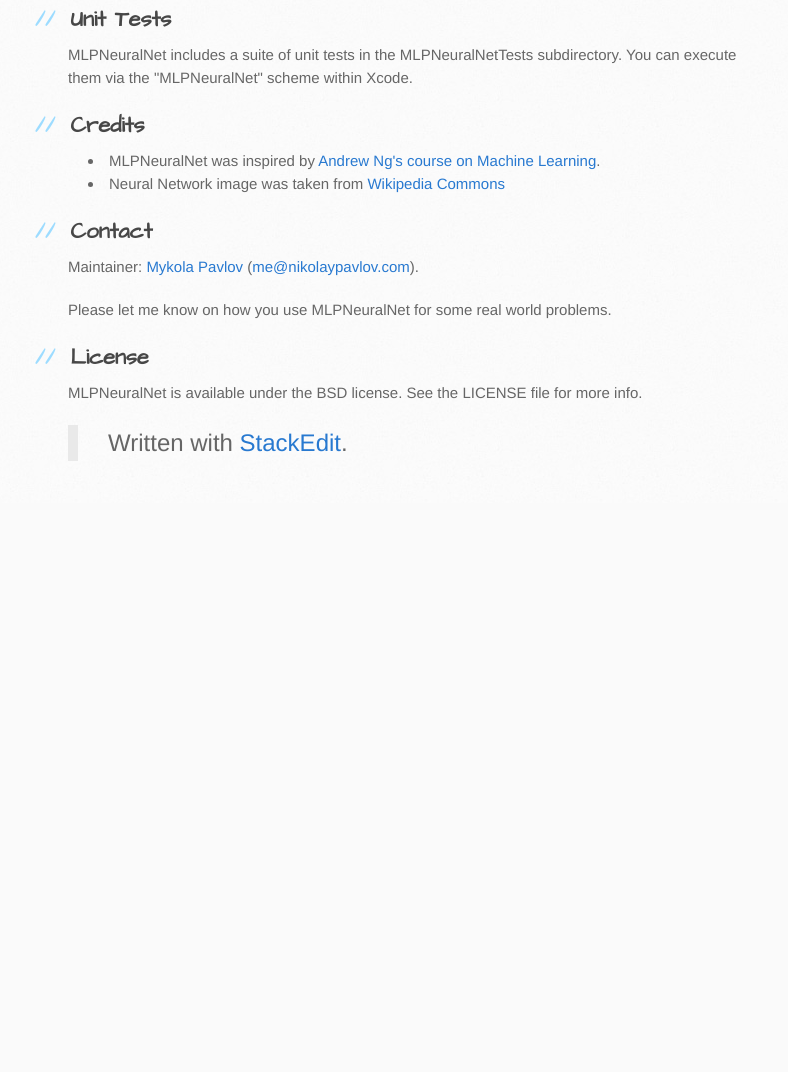
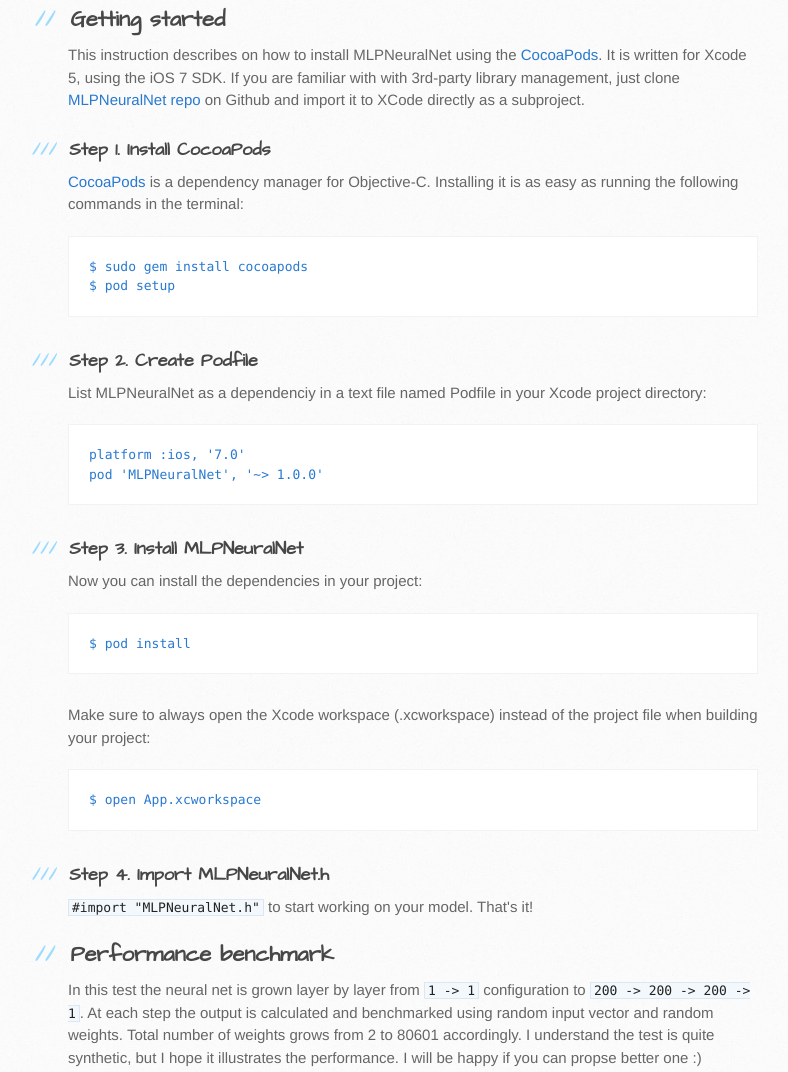
Before and after one commit to nikolaypavlov/MLPNeuralNet, a plain HTML site: page index.html in a window 1280 px wide. Shown: the part 2126-3198 px from the top of the page, without its empty margins (102-890 px from the left). Before the commit the page ends 2629 px from the top, so only its background shows below. Drawn offline with Linux system fonts and the light colour scheme.

Commit message:
Create gh-pages branch via GitHub

```diff
--- a/index.html
+++ b/index.html
@@ -113,6 +113,55 @@
 </pre></div>
 
 <h2>
+<a name="getting-started" class="anchor" href="#getting-started"><span class="octicon octicon-link"></span></a>Getting started</h2>
+
+<p>This instruction describes on how to install MLPNeuralNet using the <a href="http://cocoapods.org/">CocoaPods</a>. It is written for Xcode 5, using the iOS 7 SDK. If you are familiar with with 3rd-party library management, just clone <a href="https://github.com/nikolaypavlov/MLPNeuralNet">MLPNeuralNet repo</a> on Github and import it to XCode directly as a subproject.</p>
+
+<h3>
+<a name="step-1-install-cocoapods" class="anchor" href="#step-1-install-cocoapods"><span class="octicon octicon-link"></span></a>Step 1. Install CocoaPods</h3>
+
+<p><a href="http://cocoapods.org/">CocoaPods</a> is a dependency manager for Objective-C. Installing it is as easy as running the following commands in the terminal:</p>
+
+<pre><code>$ sudo gem install cocoapods
+$ pod setup
+</code></pre>
+
+<h3>
+<a name="step-2-create-podfile" class="anchor" href="#step-2-create-podfile"><span class="octicon octicon-link"></span></a>Step 2. Create Podfile</h3>
+
+<p>List MLPNeuralNet as a dependenciy in a text file named Podfile in your Xcode project directory:</p>
+
+<pre><code>platform :ios, '7.0'
+pod 'MLPNeuralNet', '~&gt; 1.0.0'
+</code></pre>
+
+<h3>
+<a name="step-3-install-mlpneuralnet" class="anchor" href="#step-3-install-mlpneuralnet"><span class="octicon octicon-link"></span></a>Step 3. Install MLPNeuralNet</h3>
+
+<p>Now you can install the dependencies in your project:</p>
+
+<pre><code>$ pod install
+</code></pre>
+
+<p>Make sure to always open the Xcode workspace (.xcworkspace) instead of the project file when building your project:</p>
+
+<pre><code>$ open App.xcworkspace
+</code></pre>
+
+<h3>
+<a name="step-4-import-mlpneuralneth" class="anchor" href="#step-4-import-mlpneuralneth"><span class="octicon octicon-link"></span></a>Step 4. Import MLPNeuralNet.h</h3>
+
+<p><code>#import "MLPNeuralNet.h"</code> to start working on your model. That's it!</p>
+
+<h2>
+<a name="performance-benchmark" class="anchor" href="#performance-benchmark"><span class="octicon octicon-link"></span></a>Performance benchmark</h2>
+
+<p>In this test the neural net is grown layer by layer from <code>1 -&gt; 1</code> configuration to <code>200 -&gt; 200 -&gt; 200 -&gt; 1</code>. At each step the output is calculated and benchmarked using random input vector and random weights. Total number of weights grows from 2 to 80601 accordingly. I understand the test is quite synthetic, but I hope it illustrates the performance. I will be happy if you can propse better one :)</p>
+
+<p align="center">
+  <img src="http://nikolaypavlov.github.io/MLPNeuralNet/images/mlp-bench-regression-ios.png" alt="MLPNeuralNet performance benchmark" title="MLPNeuralNet performance benchmark"></p>
+
+<h2>
 <a name="unit-tests" class="anchor" href="#unit-tests"><span class="octicon octicon-link"></span></a>Unit Tests</h2>
 
 <p>MLPNeuralNet includes a suite of unit tests in the MLPNeuralNetTests subdirectory. You can execute them via the "MLPNeuralNet" scheme within Xcode.</p>
```
Also changed, not shown: params.json (+1 -1 lines).
